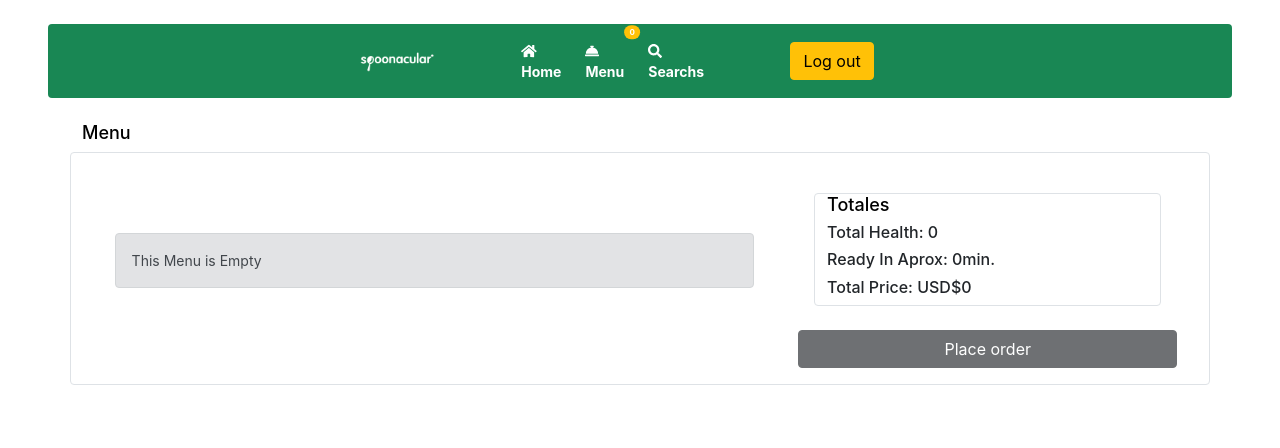
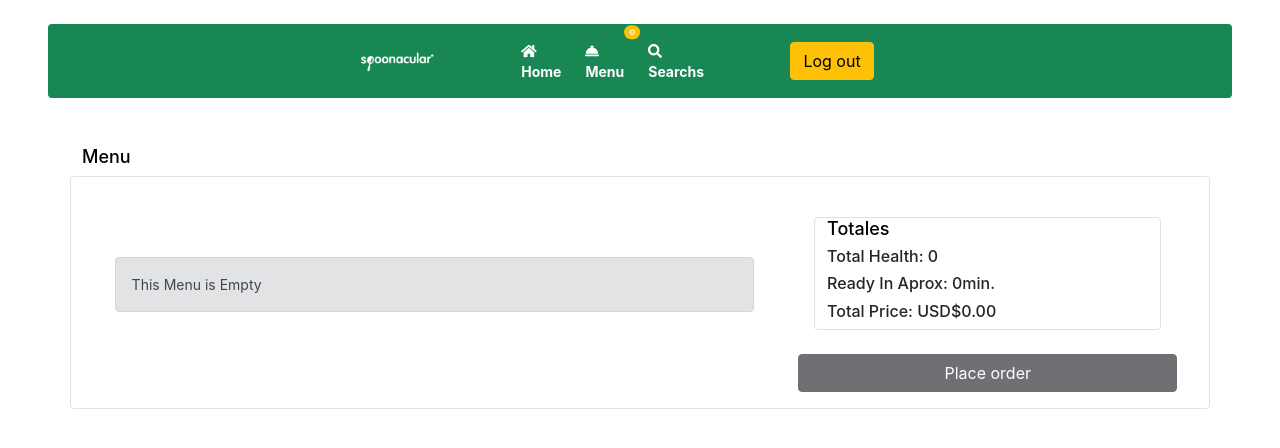
Before and after one commit to ginigo-arg/hotel-recipes, a React (Create React App) app: page /menu in a window 1280 px wide. Shown: the top 448 px of the page. Built offline with nearby package versions, Linux system fonts and the light colour scheme; sample sign-in values are in the browser's storage; the HTML template or start-up script is replaced by a standard one.

Commit message:
Agragando categoria pasta en home

```diff
--- /dev/null
+++ b/src/components/CategoriesFood/pasta.js
@@ -0,0 +1,15 @@
+import { useRecipes } from "../../hooks/useRecipes";
+import ListRecipes from "../listRecipes/listRecipes";
+import Spinner from "../Spinner/Spinner";
+
+export default function Pasta() {
+  const { recipes, loading } = useRecipes({ keyword: "pasta", limit: "4" });
+
+  return (
+    <>
+      <div className="container border rounded d-flex justify-content-center flex-wrap mb-5 pb-4 pt-2">
+        {loading ? <Spinner /> : <ListRecipes recipes={recipes} />}
+      </div>
+    </>
+  );
+}
--- a/src/components/totalsMenu/totalsMenu.js
+++ b/src/components/totalsMenu/totalsMenu.js
@@ -21,9 +21,11 @@ export default function TotalsMenu() {
         <h3>Totales</h3>
         <h6>Total Health: {totalScore}</h6>
         <h6>
-          Ready In Aprox: {totalMinutes !== 0 ? totalMinutes / items : 0}min.
+          Ready In Aprox:{" "}
+          {totalMinutes !== 0 ? (totalMinutes / items).toFixed(2) : 0}min.
         </h6>
-        <h6>Total Price: USD${totalPrice}</h6>
+
+        <h6>Total Price: USD${(totalPrice / 100).toFixed(2)}</h6>
       </div>
     </>
   );
--- a/src/pages/Menu/index.js
+++ b/src/pages/Menu/index.js
@@ -26,7 +26,7 @@ export default function Menu() {
   return (
     <>
       <NavBar />
-      <div className="container my-4">
+      <div className="container my-5">
         <h3>Menu</h3>
         <div className="row list-menu border rounded py-3 d-flex flex-direction-column justify-content-evenly flex-wrap">
           <div className="col-xs-12 col-lg-7">
--- a/src/pages/home/index.js
+++ b/src/pages/home/index.js
@@ -3,6 +3,7 @@ import NavBar from "../../components/navBar/navBar";
 import SearchRecipes from "../../components/searchRecipes/searchRecipes";
 import Burger from "../../components/CategoriesFood/burgers";
 import Pizza from "../../components/CategoriesFood/pizza";
+import Pasta from "../../components/CategoriesFood/pasta";
 export default function Home() {
   // const [randomRecipes, setRandomRecipes] = useState([]);
 
@@ -20,6 +21,11 @@ export default function Home() {
         <h3>Best Pizzas</h3>
         <Pizza />
       </div>
+
+      <div className="container mt-4">
+        <h3>Best Pastas</h3>
+        <Pasta />
+      </div>
     </>
   );
 }
```
